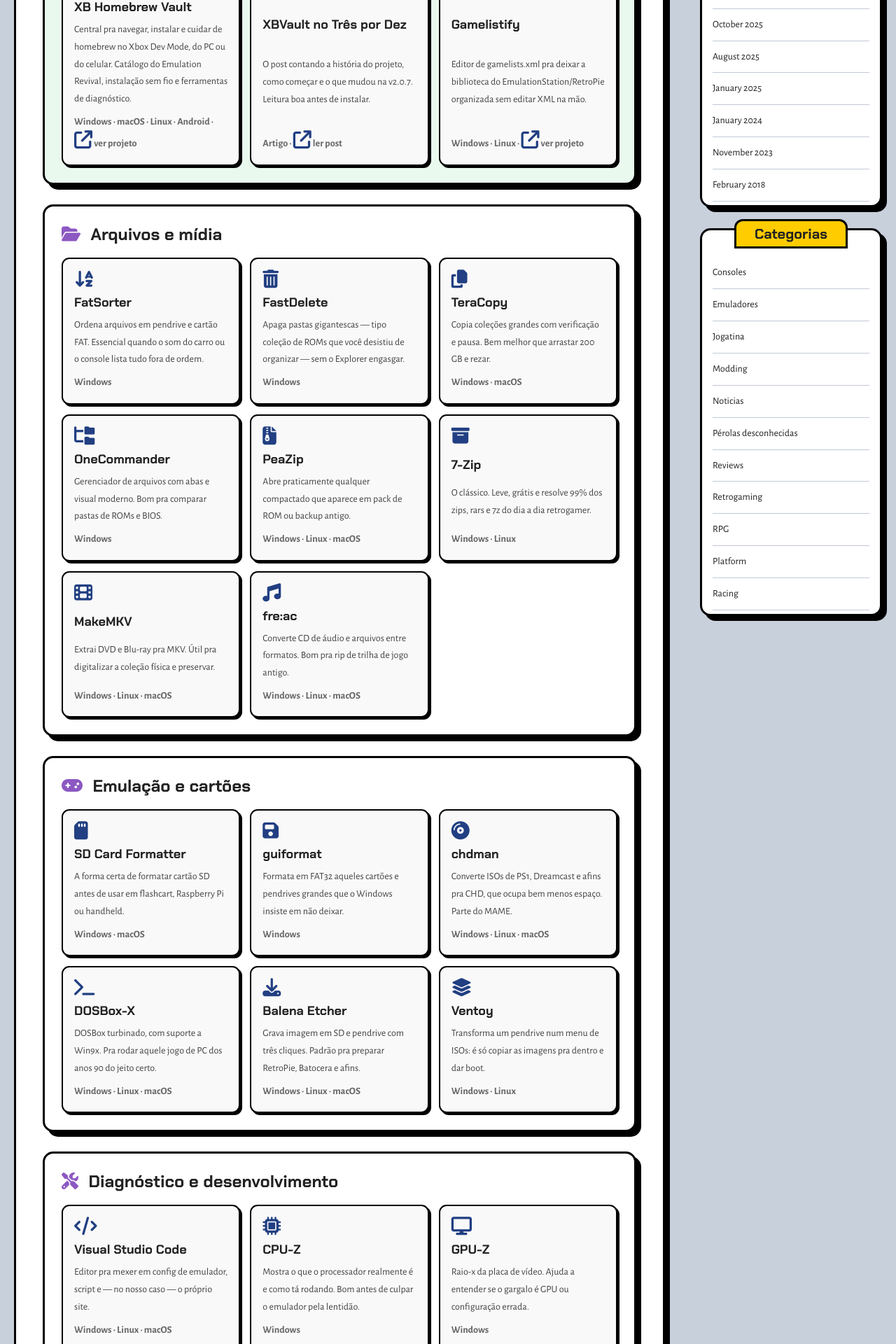
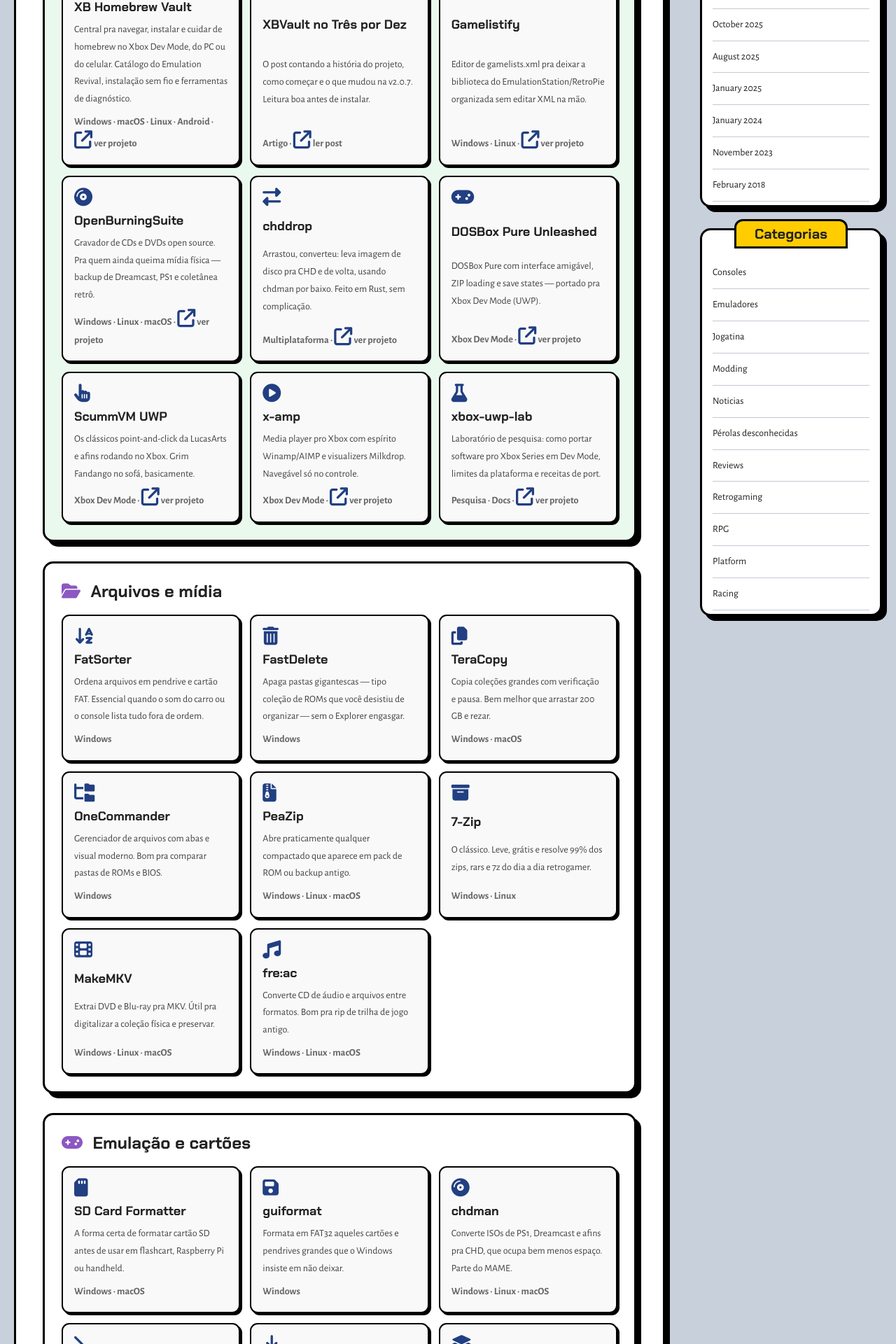
Before and after one commit to marcelofrau/trespordez, a Jekyll site: the page built from _pages/softwares.md, in a window 1280 px wide. Shown: the part 810-2730 px from the top of the page at 70% size. Built offline with Jekyll 4.4.1, drawn with Linux system fonts in a browser that asks for light colours; comment, search, counter and statistics services are not loaded.

Commit message:
feat: square avatars and expand our software catalog

```diff
--- a/_pages/softwares.md
+++ b/_pages/softwares.md
@@ -13,6 +13,12 @@
 <a href="https://github.com/marcelofrau/xb-homebrew-vault" class="software-card"><i class="fa-brands fa-xbox" aria-hidden="true"></i><strong>XB Homebrew Vault</strong><span>Central pra navegar, instalar e cuidar de homebrew no Xbox Dev Mode, do PC ou do celular. Catálogo do Emulation Revival, instalação sem fio e ferramentas de diagnóstico.</span><small>Windows · macOS · Linux · Android · <i class="fa-solid fa-arrow-up-right-from-square" aria-hidden="true"></i> ver projeto</small></a>
 <a href="{{ '/2026/09/xb-homebrew-vault/' | relative_url }}" class="software-card"><i class="fa-solid fa-newspaper" aria-hidden="true"></i><strong>XBVault no Três por Dez</strong><span>O post contando a história do projeto, como começar e o que mudou na v2.0.7. Leitura boa antes de instalar.</span><small>Artigo · <i class="fa-solid fa-arrow-up-right-from-square" aria-hidden="true"></i> ler post</small></a>
 <a href="https://github.com/tres-por-dez/gamelistify/" class="software-card"><i class="fa-solid fa-list-check" aria-hidden="true"></i><strong>Gamelistify</strong><span>Editor de gamelists.xml pra deixar a biblioteca do EmulationStation/RetroPie organizada sem editar XML na mão.</span><small>Windows · Linux · <i class="fa-solid fa-arrow-up-right-from-square" aria-hidden="true"></i> ver projeto</small></a>
+<a href="https://github.com/marcelofrau/OpenBurningSuite" class="software-card"><i class="fa-solid fa-compact-disc" aria-hidden="true"></i><strong>OpenBurningSuite</strong><span>Gravador de CDs e DVDs open source. Pra quem ainda queima mídia física — backup de Dreamcast, PS1 e coletânea retrô.</span><small>Windows · Linux · macOS · <i class="fa-solid fa-arrow-up-right-from-square" aria-hidden="true"></i> ver projeto</small></a>
+<a href="https://github.com/marcelofrau/chddrop" class="software-card"><i class="fa-solid fa-right-left" aria-hidden="true"></i><strong>chddrop</strong><span>Arrastou, converteu: leva imagem de disco pra CHD e de volta, usando chdman por baixo. Feito em Rust, sem complicação.</span><small>Multiplataforma · <i class="fa-solid fa-arrow-up-right-from-square" aria-hidden="true"></i> ver projeto</small></a>
+<a href="https://github.com/marcelofrau/dosbox-pure-unleashed" class="software-card"><i class="fa-solid fa-gamepad" aria-hidden="true"></i><strong>DOSBox Pure Unleashed</strong><span>DOSBox Pure com interface amigável, ZIP loading e save states — portado pra Xbox Dev Mode (UWP).</span><small>Xbox Dev Mode · <i class="fa-solid fa-arrow-up-right-from-square" aria-hidden="true"></i> ver projeto</small></a>
+<a href="https://github.com/marcelofrau/scummvm-uwp" class="software-card"><i class="fa-solid fa-hand-pointer" aria-hidden="true"></i><strong>ScummVM UWP</strong><span>Os clássicos point-and-click da LucasArts e afins rodando no Xbox. Grim Fandango no sofá, basicamente.</span><small>Xbox Dev Mode · <i class="fa-solid fa-arrow-up-right-from-square" aria-hidden="true"></i> ver projeto</small></a>
+<a href="https://github.com/marcelofrau/x-amp" class="software-card"><i class="fa-solid fa-circle-play" aria-hidden="true"></i><strong>x-amp</strong><span>Media player pro Xbox com espírito Winamp/AIMP e visualizers Milkdrop. Navegável só no controle.</span><small>Xbox Dev Mode · <i class="fa-solid fa-arrow-up-right-from-square" aria-hidden="true"></i> ver projeto</small></a>
+<a href="https://github.com/marcelofrau/xbox-uwp-lab" class="software-card"><i class="fa-solid fa-flask" aria-hidden="true"></i><strong>xbox-uwp-lab</strong><span>Laboratório de pesquisa: como portar software pro Xbox Series em Dev Mode, limites da plataforma e receitas de port.</span><small>Pesquisa · Docs · <i class="fa-solid fa-arrow-up-right-from-square" aria-hidden="true"></i> ver projeto</small></a>
 </div></section>
 
 <section class="software-section"><h2><i class="fa-solid fa-folder-open" aria-hidden="true"></i> Arquivos e mídia</h2><div class="software-grid">
```
Also changed, not shown: assets/css/site.css.
